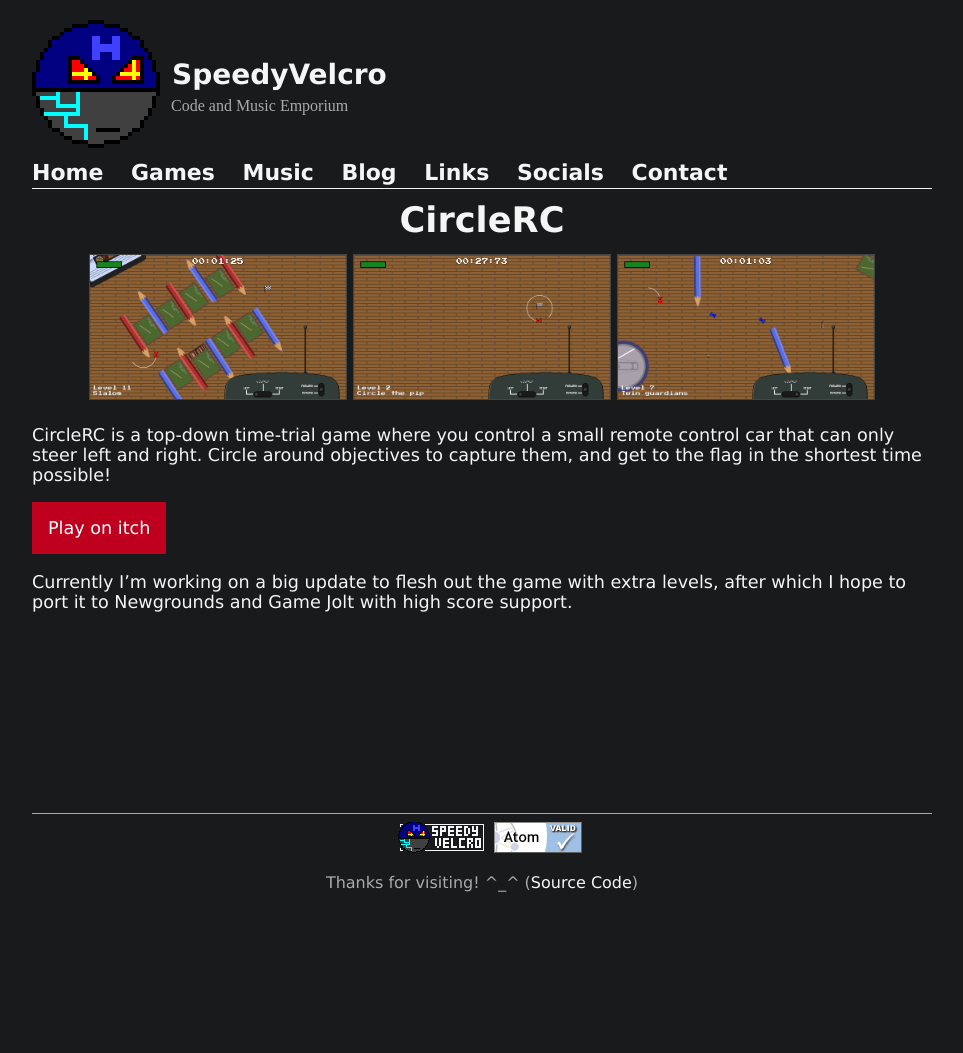
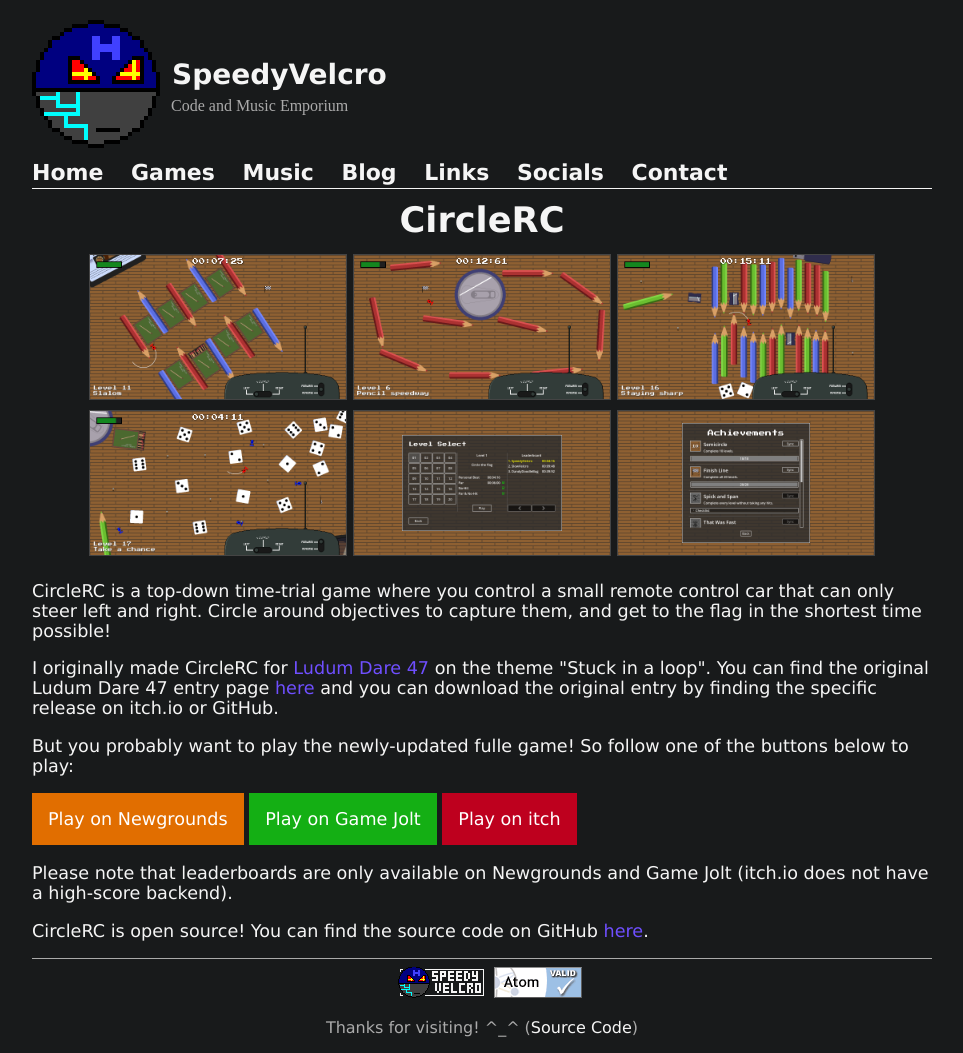
Before and after one commit to SpeedyVelcro/SpeedyVelcro.github.io, a Jekyll site: the page built from games/circlerc/index.html, in a window 1280 px wide. Shown: the whole page, without its empty margins (158-1121 px from the left). Built offline with Jekyll 4.4.1, drawn with Linux system fonts in a browser that asks for light colours; before the commit the page ends 908 px from its top, so only the background shows below that.

Commit message:
Post CircleRC update 1.2 blog post

```diff
--- a/games/circlerc/index.html
+++ b/games/circlerc/index.html
@@ -1,14 +1,25 @@
 ---
 title: "CircleRC"
 screenshots:
-  - /assets/images/screenshots/circlerc/level-11.png
-  - /assets/images/screenshots/circlerc/level-02.png
-  - /assets/images/screenshots/circlerc/level-07.png
+  - /assets/images/screenshots/circlerc/screenshot-01.png
+  - /assets/images/screenshots/circlerc/screenshot-02.png
+  - /assets/images/screenshots/circlerc/screenshot-03.png
+  - /assets/images/screenshots/circlerc/screenshot-04.png
+  - /assets/images/screenshots/circlerc/screenshot-05.png
+  - /assets/images/screenshots/circlerc/screenshot-06.png
 ---
 {% include gallery-screenshot.html image_paths=page.screenshots %}
 
 <p>CircleRC is a top-down time-trial game where you control a small remote control car that can only steer left and right. Circle around objectives to capture them, and get to the flag in the shortest time possible!</p>
 
+<p>I originally made CircleRC for <a href="https://ldjam.com/events/ludum-dare/47" target="_blank" rel="noopener noreferrer">Ludum Dare 47</a> on the theme "Stuck in a loop". You can find the original Ludum Dare 47 entry page <a href="https://ldjam.com/events/ludum-dare/47/circlerc" target="_blank" rel="noopener noreferrer">here</a> and you can download the original entry by finding the specific release on itch.io or GitHub.</p>
+
+<p>But you probably want to play the newly-updated fulle game! So follow one of the buttons below to play:</p>
+
+{% include button-newgrounds.html url="https://www.newgrounds.com/portal/view/project/8133086" %}
+{% include button-gamejolt.html url="https://gamejolt.com/games/circlerc/1102290" %}
 {% include button-itch.html url="https://speedyvelcro.itch.io/circlerc" %}
 
-<p>Currently I’m working on a big update to flesh out the game with extra levels, after which I hope to port it to Newgrounds and Game Jolt with high score support.</p>
+<p>Please note that leaderboards are only available on Newgrounds and Game Jolt (itch.io does not have a high-score backend).</p>
+
+<p>CircleRC is open source! You can find the source code on GitHub <a href="https://github.com/SpeedyVelcro/circlerc" target="_blank" rel="noopener noreferrer">here</a>.</p>
```
Also changed, not shown: collections/_posts/2026-11-02-circlerc-1.2.md (added, +87 -0 lines), assets/images/blog/2026-11-01-circlerc-1.2/achievements.png (added), assets/images/blog/2026-11-01-circlerc-1.2/level-16.png (added), assets/images/blog/2026-11-01-circlerc-1.2/level-select.png (added), assets/images/game-covers/advanced-invasion.png, assets/images/game-covers/circlerc.png, assets/images/screenshots/circlerc/level-02.png (deleted), assets/images/screenshots/circlerc/level-07.png (deleted), assets/images/screenshots/circlerc/level-11.png (deleted), assets/images/screenshots/circlerc/level-select.png (deleted), assets/images/screenshots/circlerc/screenshot-01.png (added), assets/images/screenshots/circlerc/screenshot-02.png (added), assets/images/screenshots/circlerc/screenshot-03.png (added), assets/images/screenshots/circlerc/screenshot-04.png (added), 2 more files.
